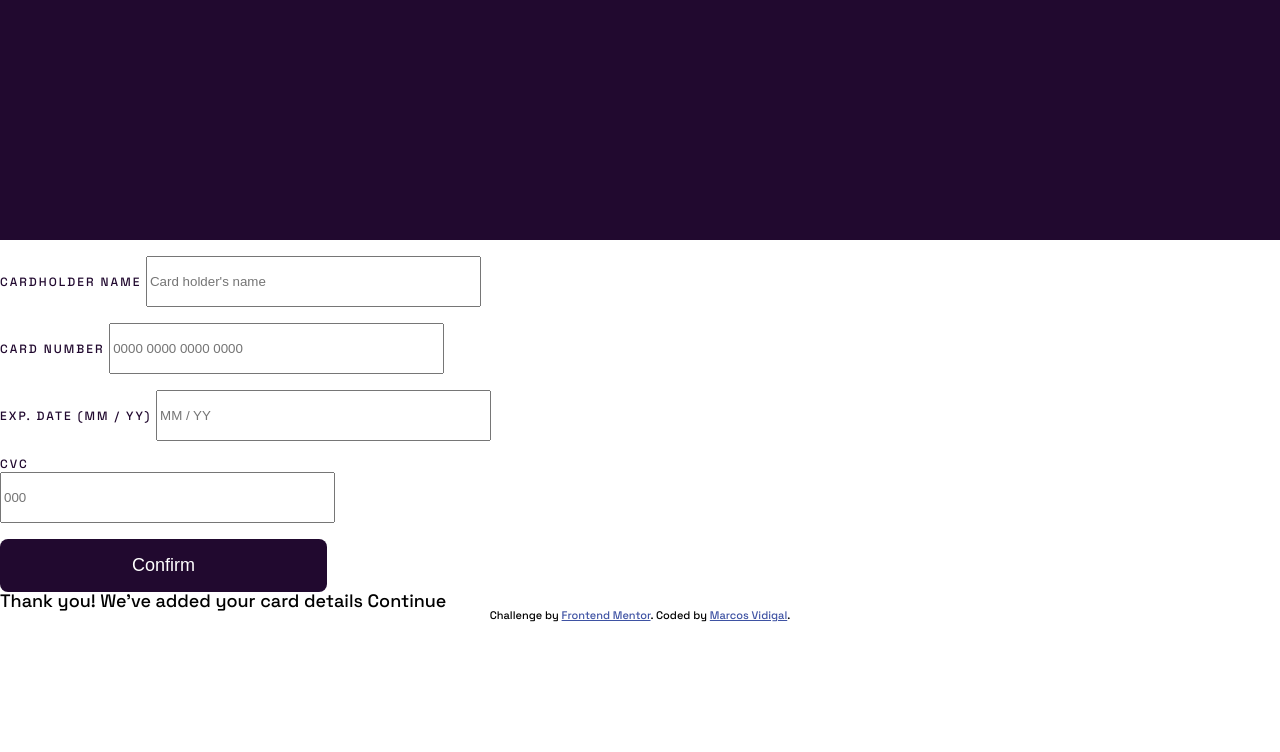
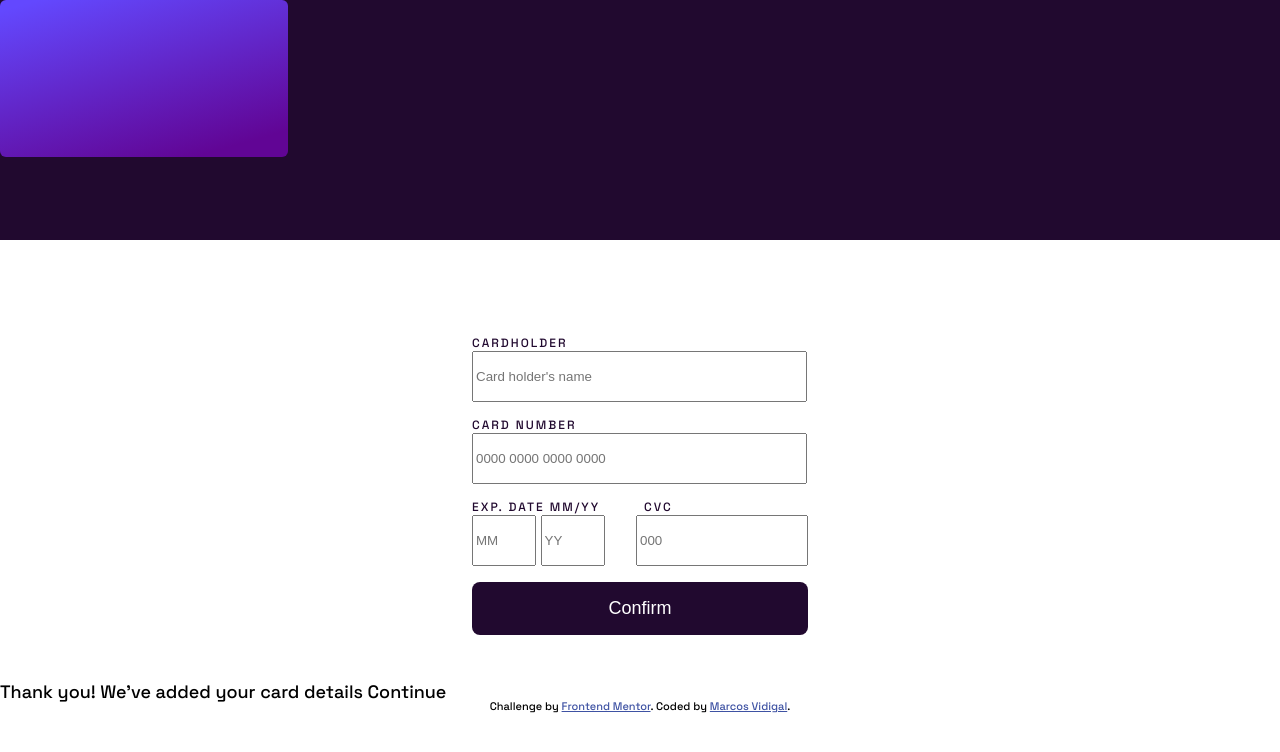
Before and after one commit to cacovidigal/cartao, a plain HTML site: page interactive-card-details-form-main/index.html in a window 1280 px wide. Drawn offline with Linux system fonts and the light colour scheme.

Commit message:
css fim do formulario

```diff
--- a/interactive-card-details-form-main/index.html
+++ b/interactive-card-details-form-main/index.html
@@ -34,11 +34,11 @@
 
 
 
-    <div class="parte_roxa">
+    <section class="parte_roxa">
+      <div class="frente_do_cartao"></div>
+    </section>
 
-    </div>
-
-    <div class="card_conteiner">
+    <section class="card_master_conteiner">
       <form action="http://127.0.0.1:5500/interactive-card-details-form-main/index.html">
         <p>
           <label class="cardholder_conteiner">Cardholder Name</label>
@@ -48,20 +48,24 @@
           <label class="cardnumber_conteiner">Card Number</label>
           <input class="number" type="number" name="cardnumber" id="cardnumber" placeholder="0000 0000 0000 0000">
         </p>
+        <div class="pai_data_cvc">
             <p>
-          <label class="card_Exp_date_conteiner">Exp. Date (MM / YY)</label>
-          <input class="expirationdate" type="datetime" name="expirationdate" id="expirationdate" placeholder="MM / YY">
+              <label class="card_Exp_date_conteiner">Exp. Date MM/YY </label>
+              <input class="expirationdate" type="number" name="expirationdate" id="expirationdate" placeholder="MM">
+              <input class="expirationdate_YY" type="number" name="expirationdate_YY" id="expirationdate_YY"
+                placeholder="YY"
             </p>
           <p>
             <label class="cvc_conteiner">CVC</label>
             <input class="cvc_number" type="number" name="cvc" id="cvc" placeholder="000">
           </p>
+        </div>
         <p>
           <input class="botao_confirm_conteiner" type="button" value="Confirm">
         </p>
 
       </form>
-    </div>
+    </section>
 
     <!--
 
--- a/interactive-card-details-form-main/style.css
+++ b/interactive-card-details-form-main/style.css
@@ -5,11 +5,7 @@ body{
     font-family: 'Space Grotesk', sans-serif;
 }
 
-nav{
-    display: flex;
-    flex-direction: column;
 
-}
 
 .parte_roxa{
 
@@ -20,8 +16,33 @@ nav{
     background: #21092F;
 }
 
+.frente_do_cartao{
+    width: 18rem;
+    height: 9.8rem;
+    top: 7.8rem;
+    left: 1rem;
+    right: 0%;
+    bottom: 0.25%;
+    border: 50rem;
+    background: linear-gradient(163.95deg, #6348FE 4.74%, #610595 88.83%);
+    border-radius: 6px;
+}
+
+
+
+.card_master_conteiner{
+    margin-top: 5rem;
+    display: flex;
+    flex-direction: column;
+    flex-wrap: wrap;
+    align-content: center;
+    justify-content: center;
+    justify-items: center;
+}
 
 .cardholder_conteiner{
+    display: flex;
+    flex-direction: column;
     width: 140px;
     height: 15px;
     font-weight: 500;
@@ -39,6 +60,8 @@ nav{
 }
 
 .cardnumber_conteiner{
+    display: flex;
+    flex-direction: column;
     width: 140px;
     height: 15px;
     font-weight: 500;
@@ -54,8 +77,13 @@ nav{
     height: 45px;
     top: 24px;
 }
+.pai_data_cvc{
+    display: flex;
 
+}
 .card_Exp_date_conteiner{
+    display: flex;
+    flex-direction: column;
     width: 140px;
     height: 15px;
     font-weight: 500;
@@ -67,9 +95,14 @@ nav{
 }
 
 .expirationdate{
-    width: 327px;
-    height: 45px;
-    top: 24px;
+    width: 3.5rem;
+    height: 2.8rem;
+    top: 1.5rem;
+}
+.expirationdate_YY{
+    width: 3.5rem;
+    height: 2.8rem;
+    top: 1.5rem;
 }
 
 .cvc_conteiner{
@@ -83,17 +116,21 @@ nav{
     letter-spacing: 2px;
     text-transform: uppercase;
     color: #21092F;
+    margin-left: 2rem;
+
 }
 
 .cvc_number{
-    width: 327px;
-    height: 45px;
-    top: 24px;
+    width: 10.25rem;
+    height: 2.8rem;
+    top: 1.5rem;
     margin-top: 0rem;
+    margin-left: 1.5rem;
+
 }
 
 .botao_confirm_conteiner{
-    width: 327px;
+    width: 21rem;
     height: 53px;
     left: 24px;
     top: 606px;
@@ -103,7 +140,8 @@ nav{
     font-size: 18px;
     border-radius: 0.5rem;
     border-style: none;
-    justify-content: center;
+
+    margin-bottom: 3rem;
 }
 
 p{
```
Lines whose indentation alone changed are shown as unchanged.
